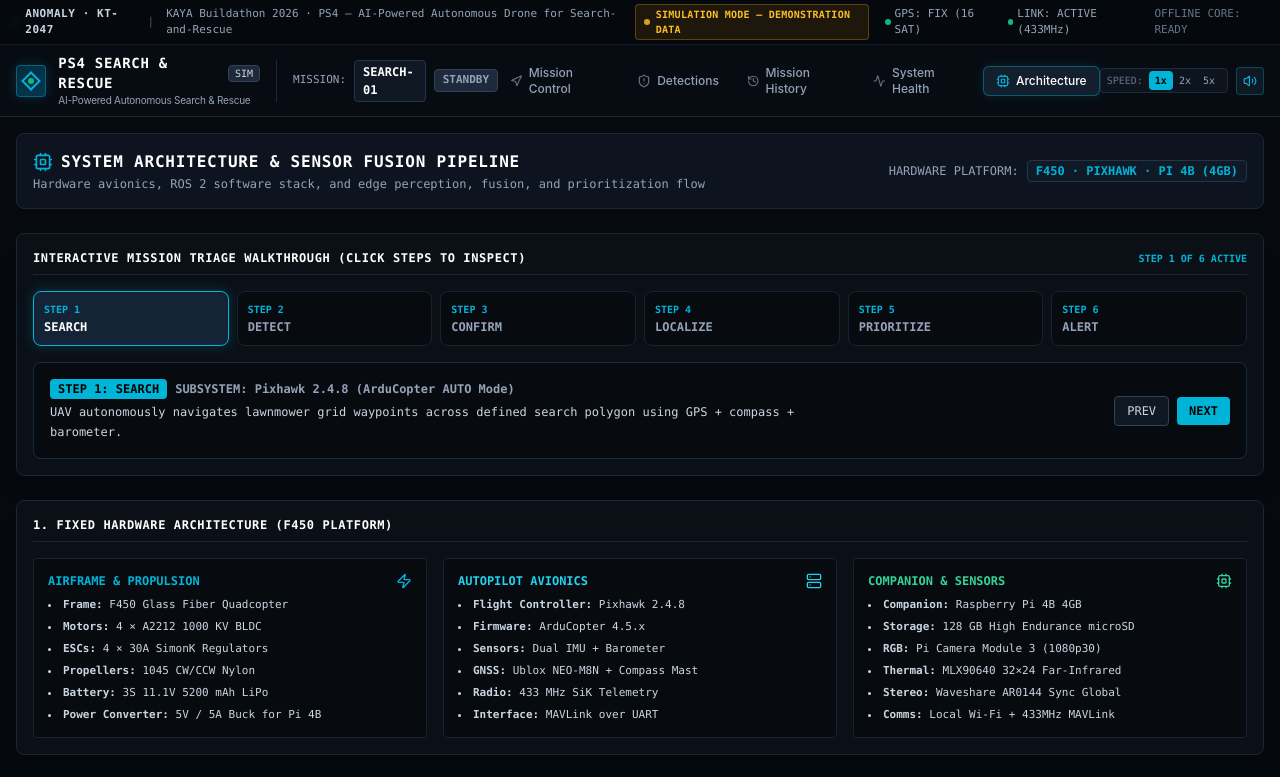
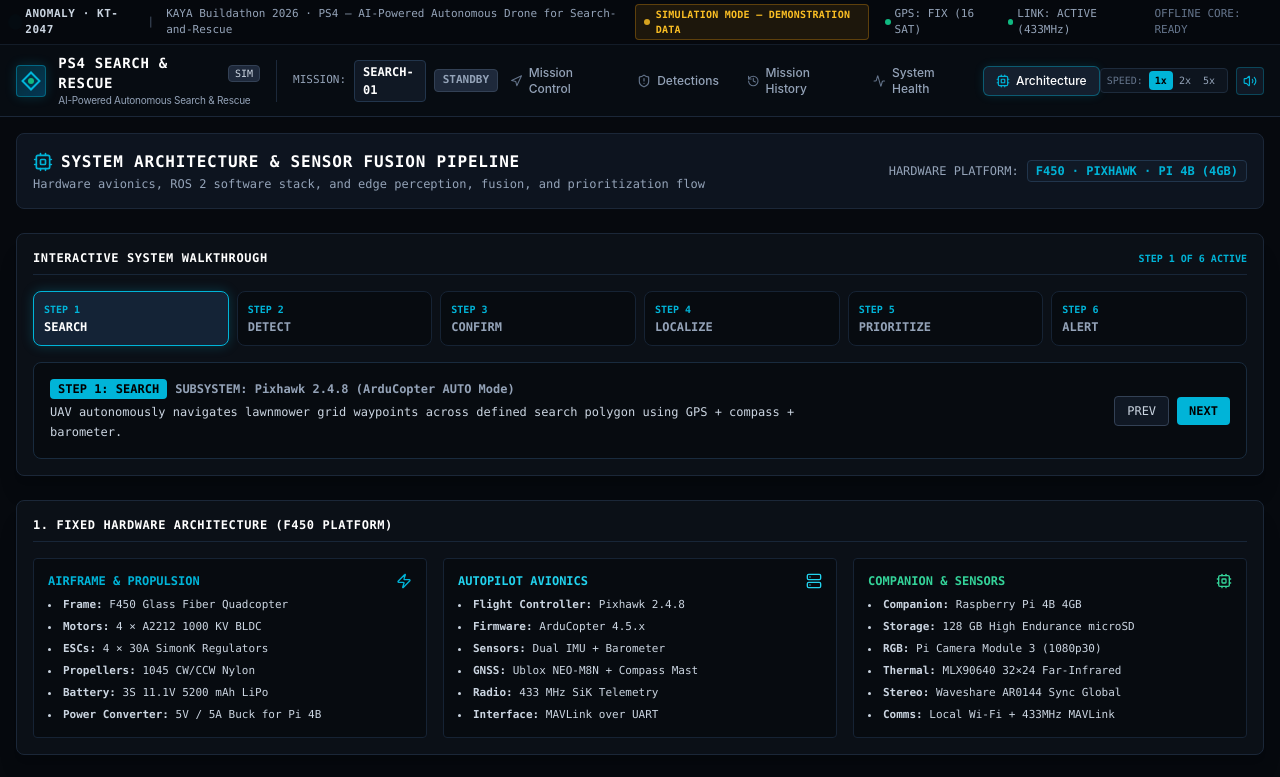
Before and after one commit to nafisdevtale/kaya-ps4-search-and-rescue, a Next.js app: page /architecture in a window 1280 px wide. Shown: the top 777 px of the page. Built offline with nearby package versions, Linux system fonts and the light colour scheme.

Commit message:
refactor: align architecture labels

```diff
--- a/src/app/architecture/page.tsx
+++ b/src/app/architecture/page.tsx
@@ -87,7 +87,7 @@ export default function ArchitecturePage() {
       <div className="bg-[#0b1017] border border-[#1b2738] rounded-lg p-4 shadow-xl space-y-4">
         <div className="border-b border-[#182638] pb-2 flex items-center justify-between">
           <h2 className="text-xs font-bold text-white uppercase tracking-wider">
-            INTERACTIVE MISSION TRIAGE WALKTHROUGH (CLICK STEPS TO INSPECT)
+            INTERACTIVE SYSTEM WALKTHROUGH
           </h2>
           <span className="text-[10px] text-telemetry-blue font-semibold">
             STEP {activeStep} OF 6 ACTIVE
@@ -221,7 +221,7 @@ RASPBERRY PI 4B (4GB) ── Ubuntu 22.04 LTS + ROS 2 Humble
     ├── mlx90640_thermal_node ───── Samples 32x24 FIR matrix (8 Hz) over I2C
     ├── ar0144_stereo_depth_node ── Synchronized disparity map & obstacle clearance
     ├── sensor_fusion_node ──────── Fuses RGB Bounding Box + Thermal Peak + Stereo Range + Pose
-    ├── anomaly_risk_engine ─────── Prototype risk rules: Survivor + Fire proximity = CRITICAL
+    ├── edge_risk_engine ───────── Prototype priority rules: Survivor + Fire proximity = CRITICAL
     ├── local_logging_node ──────── Blackbox flight telemetry & incidents recorded to 128GB microSD
     └── dashboard_adapter_node ──── WebSocket JSON & frame stream to Ground Station UI
             │
```
